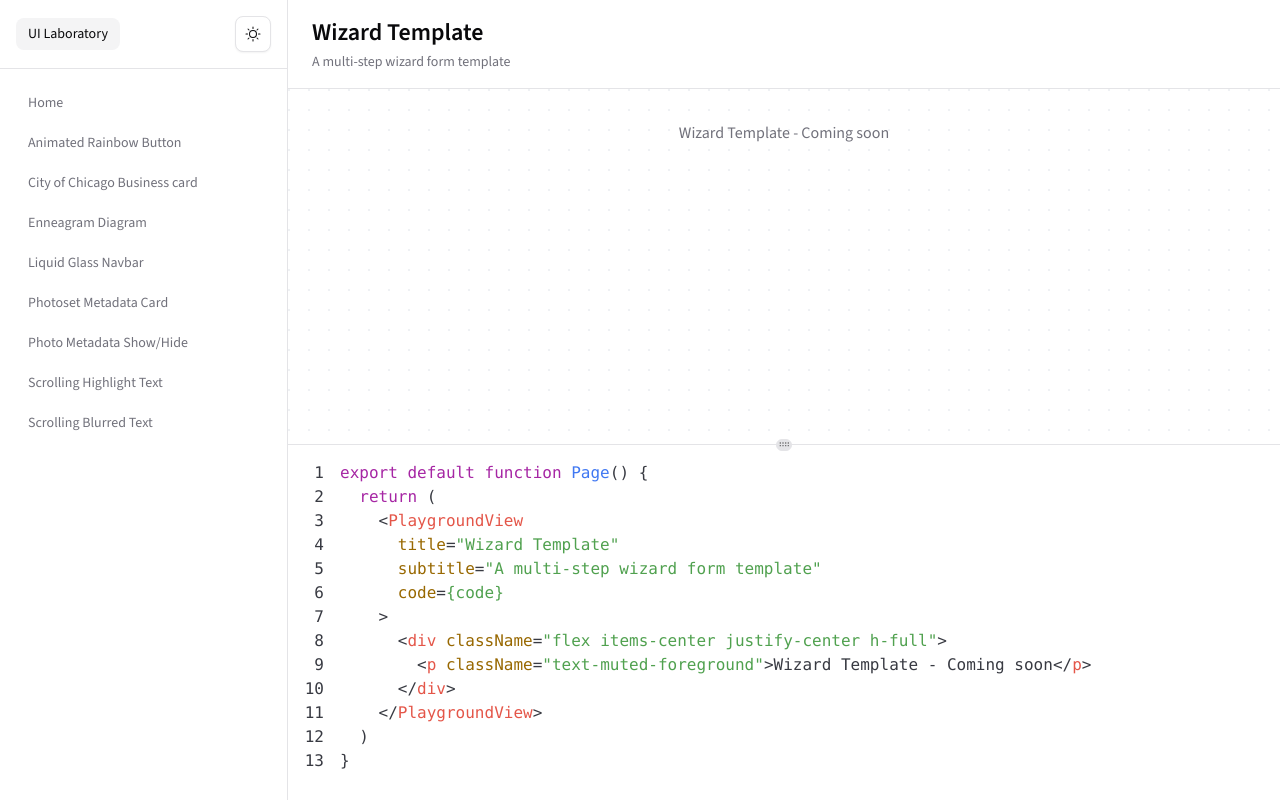
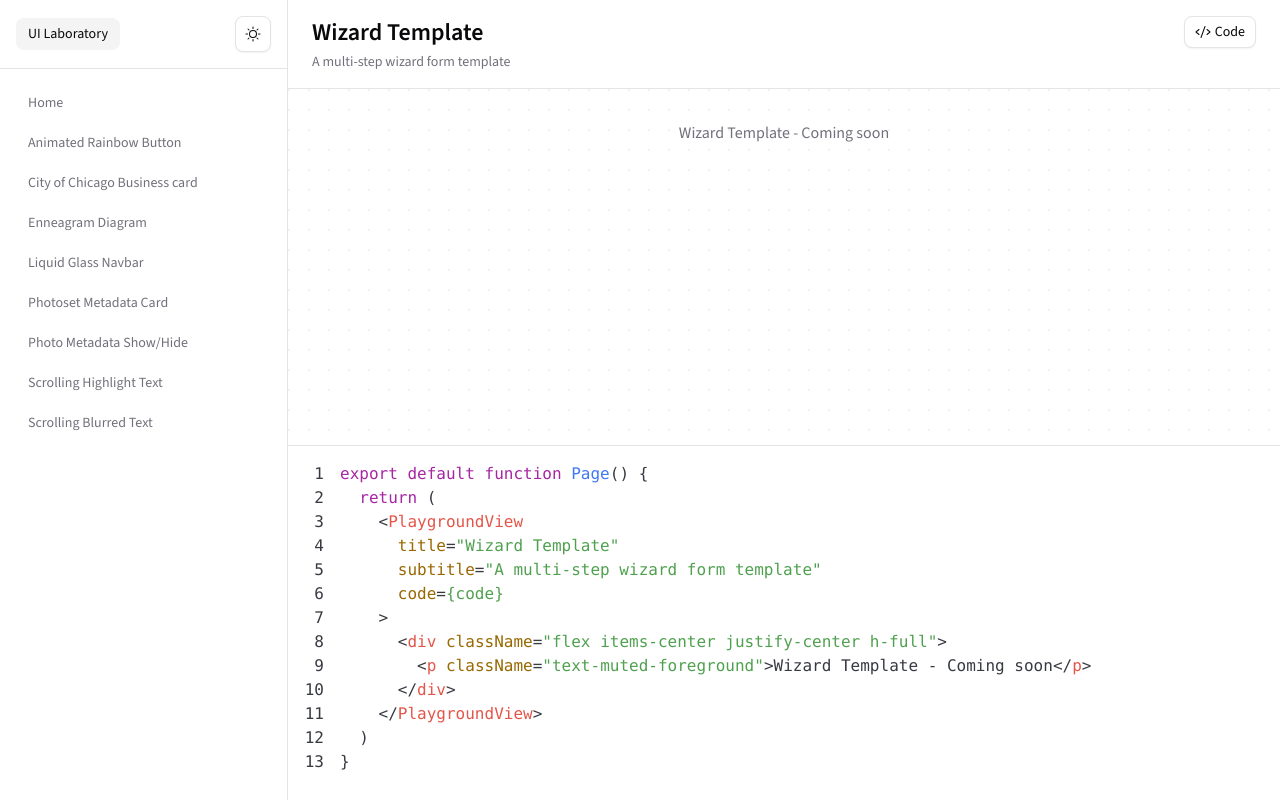
Before and after one commit to bradsiefert/playground.bradsiefert.com, a Next.js app: page /wizard-template in a window 1280 px wide. Built offline with nearby package versions, Linux system fonts and the light colour scheme.

Commit message:
Adding show/hide to code previews

```diff
--- a/app/assets/index.css
+++ b/app/assets/index.css
@@ -13,3 +13,12 @@
     @apply bg-background text-foreground;
   }
 }
+
+.code-panel-grid {
+  transition: grid-template-rows 200ms ease-out;
+}
+@media (prefers-reduced-motion: reduce) {
+  .code-panel-grid {
+    transition-duration: 0ms;
+  }
+}
--- a/components/playground-view.tsx
+++ b/components/playground-view.tsx
@@ -1,13 +1,11 @@
 "use client"
 
 import * as React from "react"
-import {
-  ResizablePanelGroup,
-  ResizablePanel,
-  ResizableHandle,
-} from "@/components/ui/resizable"
+import { Button } from "@/components/ui/button"
 import { CodeBlock } from "@/components/code-block"
+import { useCodePanelVisible } from "@/lib/use-code-panel-visible"
 import { cn } from "@/lib/utils"
+import { CodeIcon } from "@phosphor-icons/react"
 
 interface PlaygroundViewProps {
   title: string
@@ -24,40 +22,70 @@ export function PlaygroundView({
   language = "tsx",
   children,
 }: PlaygroundViewProps) {
+  const [codeVisible, setCodeVisible] = useCodePanelVisible()
+  const [transitionReady, setTransitionReady] = React.useState(false)
+
+  React.useEffect(() => {
+    const id = requestAnimationFrame(() => {
+      requestAnimationFrame(() => setTransitionReady(true))
+    })
+    return () => cancelAnimationFrame(id)
+  }, [])
+
   return (
     <div className="flex h-screen flex-col">
       {/* Header */}
       <div className="border-b bg-background px-6 py-4">
+        <div className="flex items-start justify-between gap-4">
+          <div className="min-w-0 flex-1">
             <h1 className="text-2xl font-semibold">{title}</h1>
             {subtitle && (
               <p className="mt-1 text-sm text-muted-foreground">{subtitle}</p>
             )}
           </div>
+          <Button
+            variant="outline"
+            size="sm"
+            onClick={() => setCodeVisible((v) => !v)}
+            aria-label={codeVisible ? "Hide code" : "Show code"}
+            title={codeVisible ? "Hide code" : "Show code"}
+            className="shrink-0"
+          >
+            <CodeIcon
+              weight="regular"
+              className="h-[1.2rem] w-[1.2rem]"
+            />
+            Code
+          </Button>
+        </div>
+      </div>
 
-      {/* Resizable panels */}
-      <ResizablePanelGroup direction="vertical" className="flex-1">
-        {/* Preview Panel */}
-        <ResizablePanel defaultSize={50} minSize={30}>
+      {/* Panels with animated code section */}
       <div
         className={cn(
-              "h-full overflow-auto p-8",
+          "grid min-h-0 flex-1 overflow-hidden",
+          transitionReady && "code-panel-grid"
+        )}
+        style={{ gridTemplateRows: codeVisible ? "1fr 1fr" : "1fr 0fr" }}
+      >
+        {/* Preview row */}
+        <div
+          className={cn(
+            "min-h-0 overflow-auto p-8",
             "bg-[radial-gradient(circle_at_1px_1px,rgb(148_163_184/0.15)_1px,transparent_0)]",
             "bg-[length:20px_20px]"
           )}
         >
           <div className="mx-auto max-w-4xl">{children}</div>
         </div>
-        </ResizablePanel>
-
-        <ResizableHandle withHandle />
-
-        {/* Code Panel */}
-        <ResizablePanel defaultSize={50} minSize={30}>
-          <div className="h-full overflow-auto bg-card">
+        {/* Code row - collapses to 0 when hidden */}
+        <div className="flex min-h-0 flex-col overflow-hidden">
+          <div className="h-px shrink-0 bg-border" aria-hidden />
+          <div className="min-h-0 flex-1 overflow-auto bg-card">
             <CodeBlock code={code} language={language} />
           </div>
-        </ResizablePanel>
-      </ResizablePanelGroup>
+        </div>
+      </div>
     </div>
   )
 }
--- /dev/null
+++ b/lib/use-code-panel-visible.ts
@@ -0,0 +1,39 @@
+"use client"
+
+import { useCallback, useEffect, useState } from "react"
+
+const STORAGE_KEY = "playground-code-panel-visible"
+
+function getStoredValue(): boolean {
+  if (typeof window === "undefined") return true
+  try {
+    const stored = localStorage.getItem(STORAGE_KEY)
+    if (stored === null) return true
+    return stored === "true"
+  } catch {
+    return true
+  }
+}
+
+export function useCodePanelVisible() {
+  const [visible, setVisibleState] = useState(true)
+
+  // Hydrate from localStorage on mount
+  useEffect(() => {
+    setVisibleState(getStoredValue())
+  }, [])
+
+  const setVisible = useCallback((value: boolean | ((prev: boolean) => boolean)) => {
+    setVisibleState((prev) => {
+      const next = typeof value === "function" ? value(prev) : value
+      try {
+        localStorage.setItem(STORAGE_KEY, String(next))
+      } catch {
+        // Ignore localStorage errors (private mode, quota, etc.)
+      }
+      return next
+    })
+  }, [])
+
+  return [visible, setVisible] as const
+}
```
Lines whose indentation alone changed are shown as unchanged.
